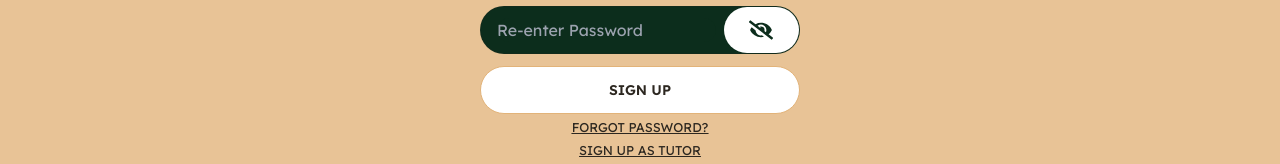
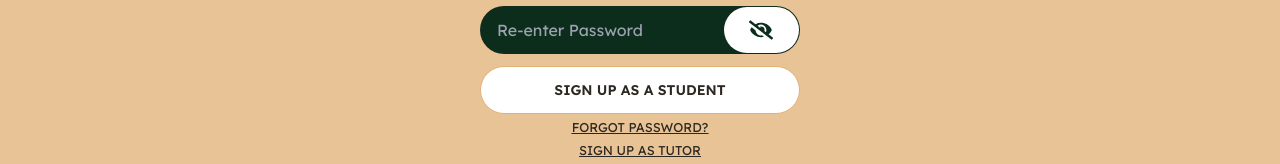
Before and after one commit to N1tingale/Year2Year, a React (Vite) app in the folder frontend/: page /signup in a window 1280 px wide. Shown: the part 430-594 px from the top of the page. Built offline with nearby package versions, Linux system fonts and the light colour scheme.

Commit message:
Fix signup error message

```diff
--- a/frontend/src/components/SignUp.jsx
+++ b/frontend/src/components/SignUp.jsx
@@ -93,9 +93,10 @@ export default function SignUp() {
         console.log(res);
       })
       .catch((err) => {
+        const errorMessage = err.response?.data?.error || "An error occurred";
         setError("reenterPassword", {
           type: "manual",
-          message: err.response.data.message,
+          message: errorMessage,
         });
       });
   };
@@ -183,7 +184,7 @@ export default function SignUp() {
               type="submit"
               className="btn bg-white mt-1 rounded-3xl w-full"
             >
-              Sign Up
+              Sign Up As A {signUpAsTutor ? "Tutor" : "Student"}
             </button>
           </div>
           <small className="mt-1 underline">
```
